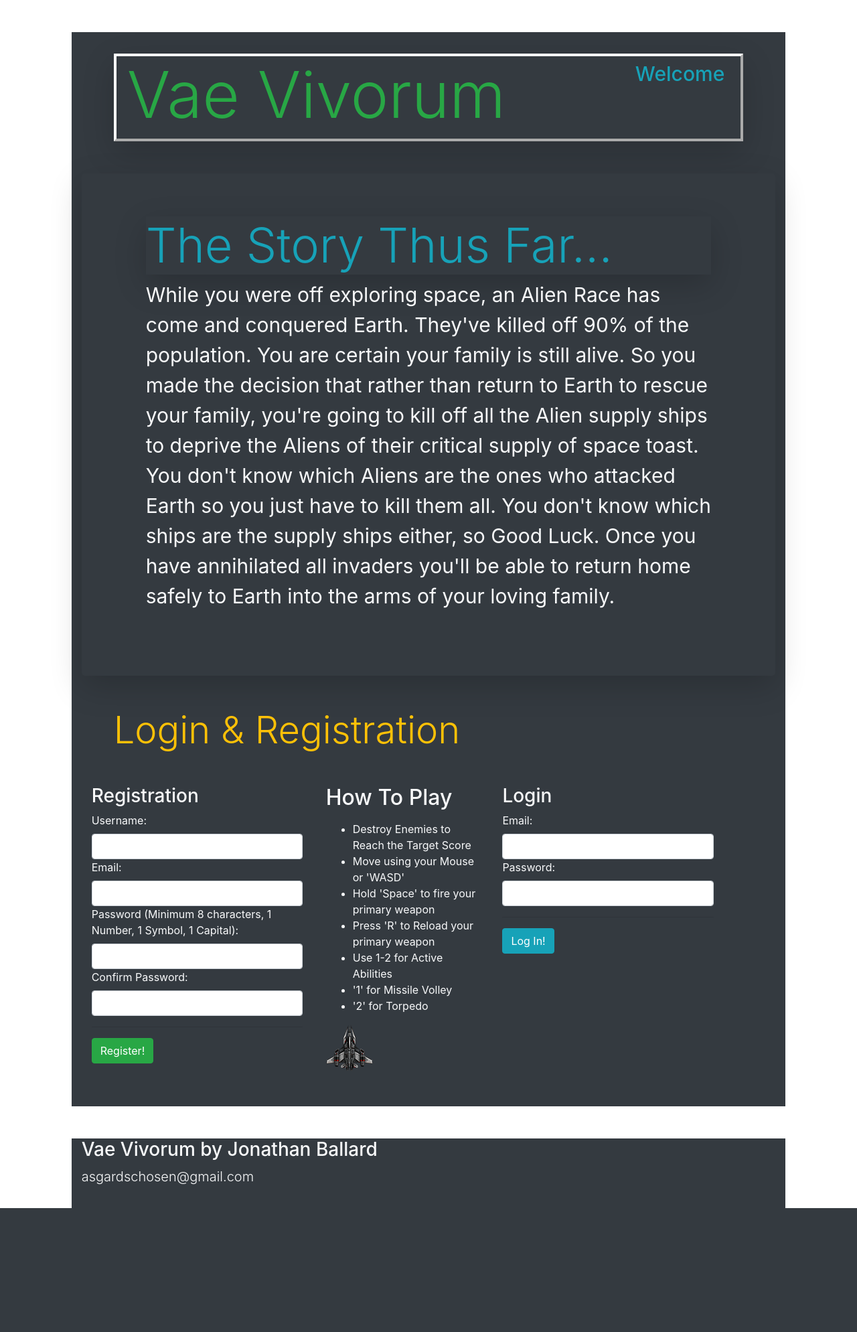
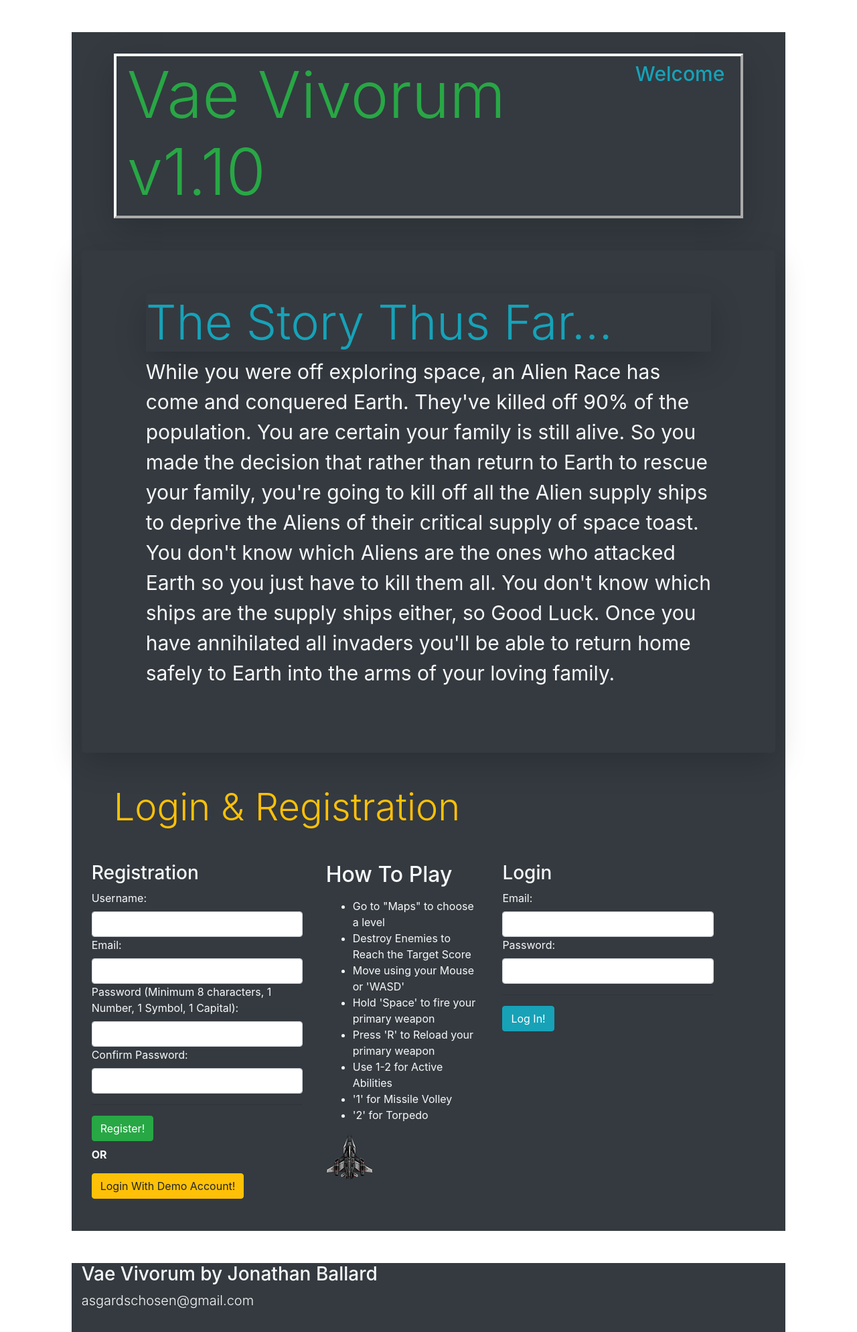
Before and after one commit to JonathanBallard/Coding_Dojo_Projects_Vae_Vivorum, a Flask app: page / in a window 1280 px wide. Shown: the whole page at 67% size. Before the commit the page ends 1804 px from the top, so only its background shows below. Run offline with Flask 2, Linux system fonts and the light colour scheme; some libraries are stand-ins or nearby versions.

Commit message:
added demo login button

```diff
--- a/app.py
+++ b/app.py
@@ -145,6 +145,23 @@ def login():
                 print('Session[username] *******---------------+***********', session['username'])
             return redirect('/dock')
 
+
+# Demo Account
+@app.route('/demoLogin')
+def demoLogin():
+    demoExists = Users.query.filter_by(email = "demo@demo.com").all()
+    pwHash = bcrypt.generate_password_hash("demopassword").decode('utf-8')
+    # create demo account if it doesnt exist
+    if len(demoExists) < 1:
+        demo_user = Users(username = "Demo", created_at = func.now(), updated_at = func.now(), email = "demo@demo.com", password=pwHash, current_score = 0, current_money = 0, current_xp = 0, current_level = 0)
+        db.session.add(demo_user)
+        db.session.commit()
+
+    # if demo account exists login with it
+    thisUser = Users.query.filter_by(email = "demo@demo.com").all()
+    print(thisUser[0].id)
+    session['id'] = thisUser[0].id
+    return redirect('/dock')
 
 
 # Space Dock
--- a/templates/dock.html
+++ b/templates/dock.html
@@ -52,6 +52,7 @@
 
             <h2>How To Play</h2>
             <ul class="d-inline-block mt-2">
+                <li>Go to "Maps" to choose a level</li>
                 <li>Destroy Enemies to Reach the Target Score</li>
                 <li>Move using your Mouse or 'WASD'</li>
                 <li>Hold 'Space' to fire your primary weapon</li>
--- a/templates/index.html
+++ b/templates/index.html
@@ -29,7 +29,7 @@
 
 <div class="container bg-dark mt-5 text-warning pt-3 col-xl-10">
     <div id="topbar" class="d-flex flex-row mb-5 mx-5 mt-3 vaeBorder shadow-lg">
-        <h1 class="display-1 d-inline-flex text-success ml-3">Vae Vivorum</h1>
+        <h1 class="display-1 d-inline-flex text-success ml-3">Vae Vivorum v1.10</h1>
         <h4 class="ml-auto d-inline-flex mt-2 text-info welcomeText mr-4">Welcome</h4>
 
     </div>
@@ -76,10 +76,15 @@
 
             <hr>
             <input type="hidden" name="formType" value="register">
-            <input type="submit" class="btn btn-success mb-5" value="Register!">
+            <input type="submit" class="btn btn-success" value="Register!">
 
+            <p class="mt-2 font-weight-bold">OR</p>
         </form>
 
+        <!-- DEMO ACCOUNT -->
+        <form action="/demoLogin">
+            <input type="submit" class="btn-warning btn btn-info mb-5" value="Login With Demo Account!">
+        </form>
 
     </div>
 
@@ -92,6 +97,7 @@
 
         <h2>How To Play</h2>
             <ul class="d-inline-block mt-2">
+                <li>Go to "Maps" to choose a level</li>
                 <li>Destroy Enemies to Reach the Target Score</li>
                 <li>Move using your Mouse or 'WASD'</li>
                 <li>Hold 'Space' to fire your primary weapon</li>
@@ -102,8 +108,8 @@
             </ul>
             <img class="d-inline-block align-top" id="playership" src="../static/img/ships/player.png" alt="spaceship">
 
+
     </div>
-
 
 
 
```
Also changed, not shown: Questionaire.txt (added, +21 -0 lines), static/js/classes.js (+4 -4 lines), $vae_vivorum.db, readme.md.
